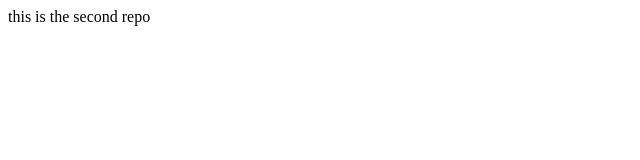
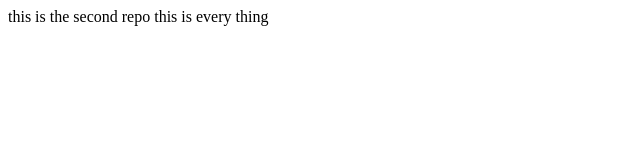
Before and after one commit to 6epotato/my-second-repo, a plain HTML site: page index.html in a window 1280 px wide. Shown: the whole page, without its empty margins (0-640 px from the left). Drawn offline with Linux system fonts and the light colour scheme.

Commit message:
add body

```diff
--- a/index.html
+++ b/index.html
@@ -8,5 +8,6 @@
 </head>
 <body>
     this is the second repo
+    this is every thing
 </body>
 </html>
```
